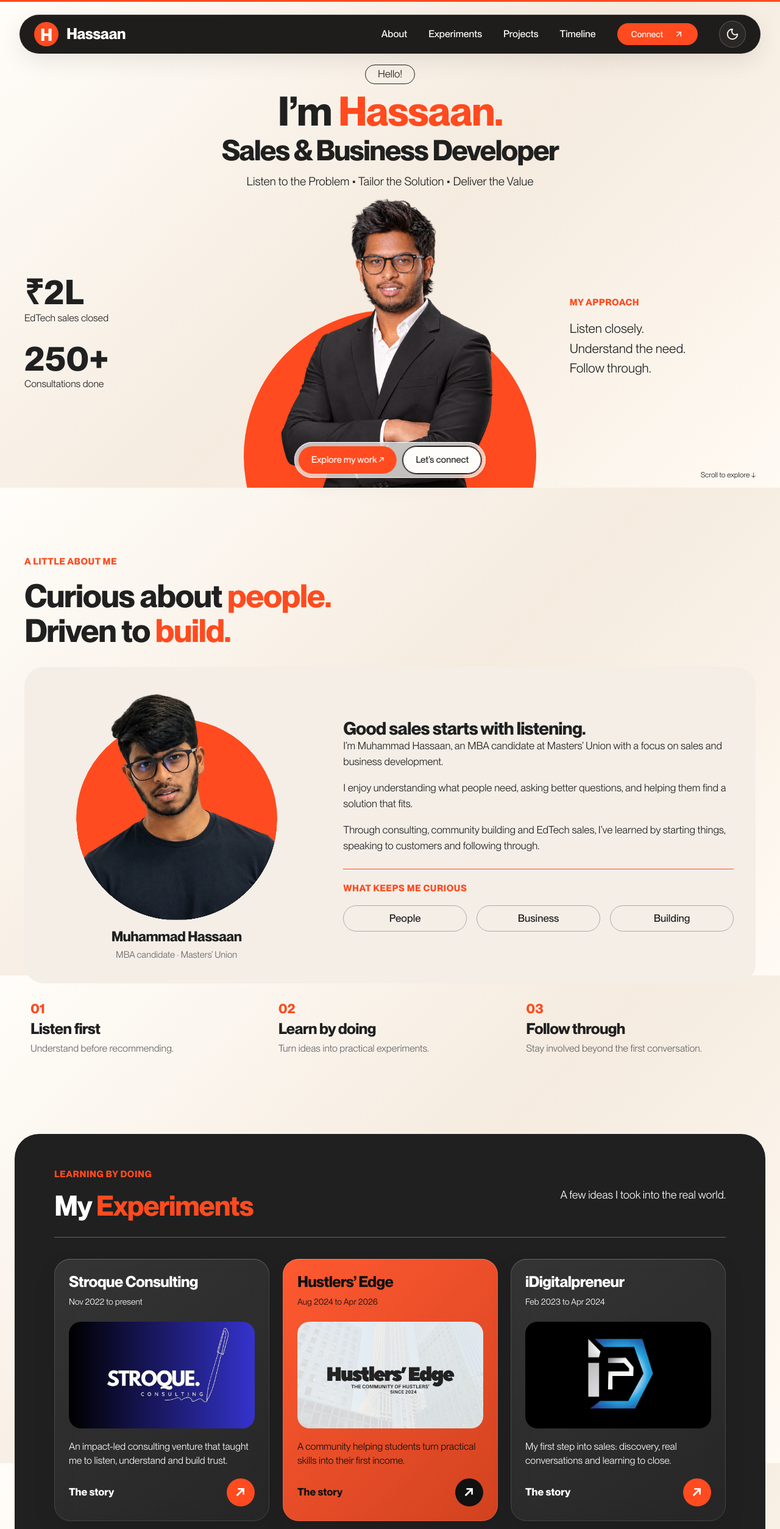
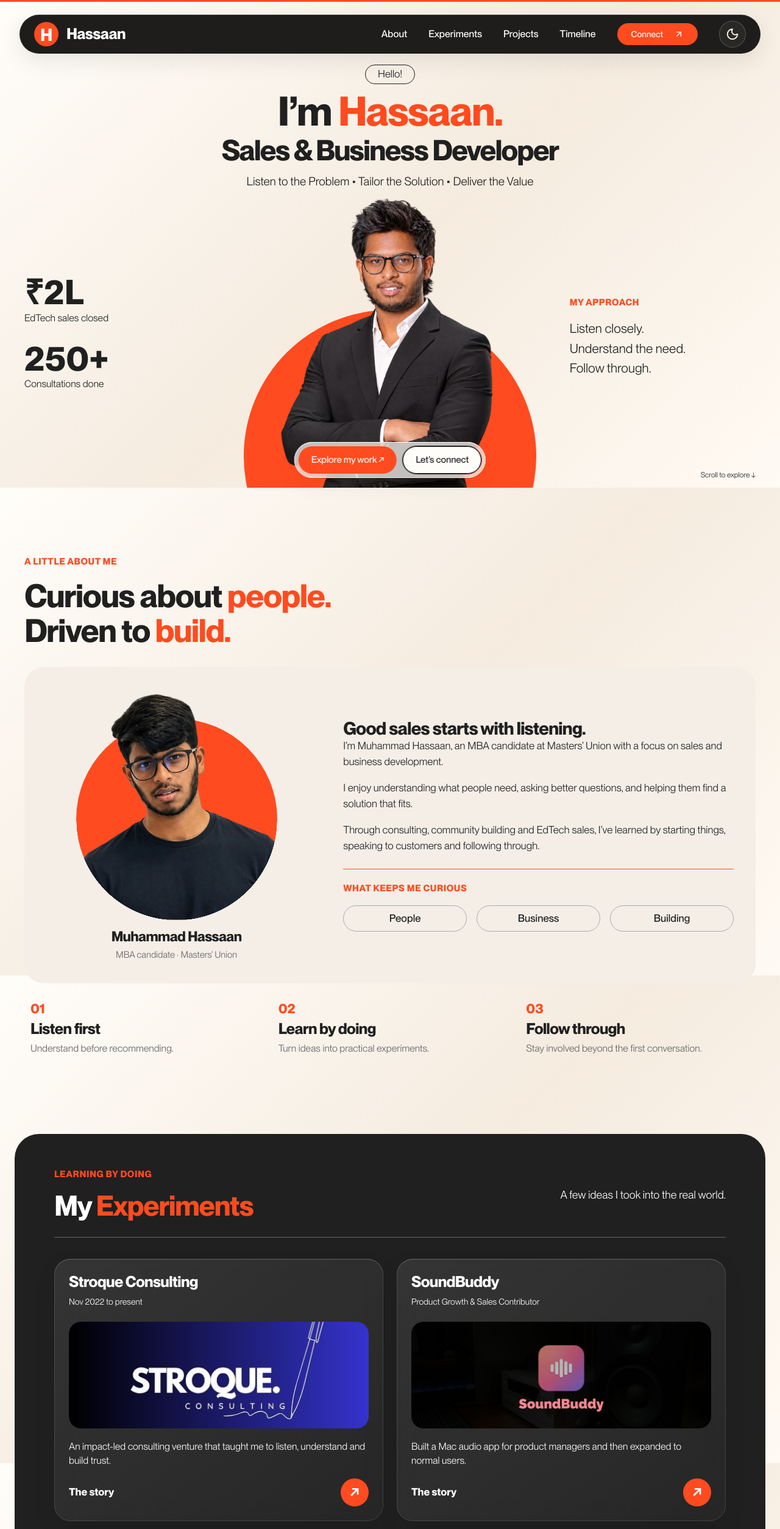
Before and after one commit to hassaanshaik123/Portfolio, a Next.js app: page / in a window 1280 px wide. Shown: the top 2508 px of the page at 61% size. Built offline with nearby package versions, Linux system fonts and the light colour scheme.

Commit message:
feat: add SoundBuddy to portfolio experiments
Place SoundBuddy after Stroque Consulting, reuse its story across sections, and apply the supplied cover to the cards and popup.

```diff
--- a/app/globals.css
+++ b/app/globals.css
@@ -446,7 +446,7 @@ em {
   border-radius: 20px;
   margin-bottom: 18px;
 }
-.experiment-card:nth-child(3) img {
+.experiment-idp img {
   object-fit: contain;
   background: #000;
 }
@@ -2005,7 +2005,7 @@ dialog {
     transform: none !important;
   }
 }
-.experiment-grid > :nth-child(3) .experiment-card img {
+.experiment-grid .experiment-idp img {
   object-fit: contain;
   background: #000;
 }
@@ -2268,3 +2268,28 @@ body::before {
   width: 44px;
   height: 44px;
 }
+
+@media (min-width: 701px) {
+  .experiment-grid { grid-template-columns: repeat(2, minmax(0, 1fr)); }
+}
+.experiment-card .experiment-art {
+  height: 175px;
+  min-height: 175px;
+  border-radius: 20px;
+  margin-bottom: 18px;
+  font-size: 36px;
+}
+@media (max-width: 1000px) {
+  .experiment-card .experiment-art { height: 140px; min-height: 140px; }
+}
+
+.experiment-soundbuddy img {
+  object-fit: cover;
+  object-position: center 48%;
+}
+.project-art .project-cover {
+  width: 100%;
+  height: 100%;
+  object-fit: cover;
+  object-position: center 48%;
+}
--- a/components/experiments.tsx
+++ b/components/experiments.tsx
@@ -10,23 +10,29 @@ export function Experiments() {
       {experiments.map((story, index) => (
         <Reveal key={story.id} delay={index * 0.1}>
           <TiltCard
-            className={`experiment-card ${index === 1 ? "orange-card" : ""}`}
+            className={`experiment-card experiment-${story.id} ${story.id === "hustlers" ? "orange-card" : ""}`}
           >
-            <h3>{index === 1 ? "Hustlers’ Edge" : story.name}</h3>
-            <p className="date">{story.date}</p>
-            <Image
-              src={story.image!}
-              alt={`${story.name} logo`}
-              width={500}
-              height={300}
-              sizes="(max-width: 700px) 85vw, 30vw"
-            />
+            <h3>{story.id === "hustlers" ? "Hustlers’ Edge" : story.name}</h3>
+            <p className="date">{story.date || story.role}</p>
+            {story.image ? (
+              <Image
+                src={story.image}
+                alt={`${story.name} logo`}
+                width={500}
+                height={300}
+                sizes="(max-width: 700px) 85vw, 45vw"
+              />
+            ) : (
+              <div className={`project-art experiment-art ${story.id}`} aria-label={`${story.name} artwork`}>
+                <span>{story.name}</span>
+              </div>
+            )}
             <p>{story.preview}</p>
             <div className="story-link" aria-hidden="true">
               <span>The story</span>
               <span className="circle">↗</span>
             </div>
-            <StoryDialog story={story}>
+            <StoryDialog story={story} returnTo="experiments">
               <button className="experiment-open" type="button" aria-label={`Read the story of ${story.name}`} />
             </StoryDialog>
           </TiltCard>
--- a/components/project-grid.tsx
+++ b/components/project-grid.tsx
@@ -1,3 +1,4 @@
+import Image from "next/image";
 import { projects } from "@/lib/portfolio-data";
 import { Reveal } from "@/components/motion";
 import { StoryDialog } from "@/components/story-dialog";
@@ -12,7 +13,9 @@ export function ProjectGrid() {
               className={`project-art ${story.id}`}
               aria-label={`${story.name} artwork`}
             >
-              <span>{story.name}</span>
+              {story.image ? (
+                <Image src={story.image} alt={`${story.name} cover`} width={500} height={300} sizes="(max-width: 700px) 85vw, 45vw" className="project-cover" />
+              ) : <span>{story.name}</span>}
             </div>
             <div className="project-copy">
               <p className="eyebrow">{story.category}</p>
@@ -22,7 +25,7 @@ export function ProjectGrid() {
                 <small>
                   {story.role ? `My role: ${story.role}` : story.note}
                 </small>
-                <StoryDialog story={story}>
+                <StoryDialog story={story} returnTo="projects">
                   <button
                     type="button"
                     className="circle"
--- a/components/story-dialog.tsx
+++ b/components/story-dialog.tsx
@@ -16,8 +16,10 @@ import type { Story } from "@/lib/portfolio-data";
 export function StoryDialog({
   story,
   children,
+  returnTo,
 }: {
   story: Story;
+  returnTo?: "experiments" | "projects";
   children: React.ReactNode;
 }) {
   return (
@@ -82,7 +84,7 @@ export function StoryDialog({
         </section>
         <DialogClose asChild>
           <Button variant="ghost" className="back-story justify-self-start">
-            Back to {story.image ? "experiments" : "projects"}
+            Back to {returnTo || (story.image ? "experiments" : "projects")}
           </Button>
         </DialogClose>
       </DialogContent>
--- a/lib/portfolio-data.ts
+++ b/lib/portfolio-data.ts
@@ -15,6 +15,23 @@ export interface Story {
   note?: string;
   url?: string;
 }
+
+const soundBuddy: Story = {
+    id: "soundbuddy",
+    name: "SoundBuddy",
+    image: "/assets/soundbuddy.jpg",
+    url: "https://soundbuddy.tech",
+    category: "Mac audio app",
+    preview:
+      "Built a Mac audio app for product managers and then expanded to normal users.",
+    role: "Product Growth & Sales Contributor",
+    originTitle: "The starting point",
+    origin:
+      "SoundBuddy began as a Mac audio app for product managers. We explored shared listening as a way to make it useful to a wider group of Mac users.",
+    work: "I helped identify shared listening as a growth opportunity and took the update to potential customers through warm-network outreach and automated Reddit messages.",
+    endTitle: "My contribution",
+    end: "My work focused on finding new uses for the product, reaching potential customers and contributing to early sales.",
+  };
 
 export const experiments: Story[] = [
   {
@@ -37,6 +54,7 @@ export const experiments: Story[] = [
     endTitle: "What comes next",
     end: "At Masters’ Union, I’m developing software to test and automate parts of the manual process I used with hiring teams.",
   },
+  soundBuddy,
   {
     id: "hustlers",
     name: "Hustlers’ Edge Community",
@@ -80,21 +98,7 @@ export const experiments: Story[] = [
 ];
 
 export const projects: Story[] = [
-  {
-    id: "soundbuddy",
-    name: "SoundBuddy",
-    url: "https://soundbuddy.tech",
-    category: "Mac audio app",
-    preview:
-      "Built a Mac audio app for product managers and then expanded to normal users.",
-    role: "Product Growth & Sales Contributor",
-    originTitle: "The starting point",
-    origin:
-      "SoundBuddy began as a Mac audio app for product managers. We explored shared listening as a way to make it useful to a wider group of Mac users.",
-    work: "I helped identify shared listening as a growth opportunity and took the update to potential customers through warm-network outreach and automated Reddit messages.",
-    endTitle: "My contribution",
-    end: "My work focused on finding new uses for the product, reaching potential customers and contributing to early sales.",
-  },
+  soundBuddy,
   {
     id: "clario",
     name: "Clario AI",
```
Also changed, not shown: public/assets/soundbuddy.jpg (added).
